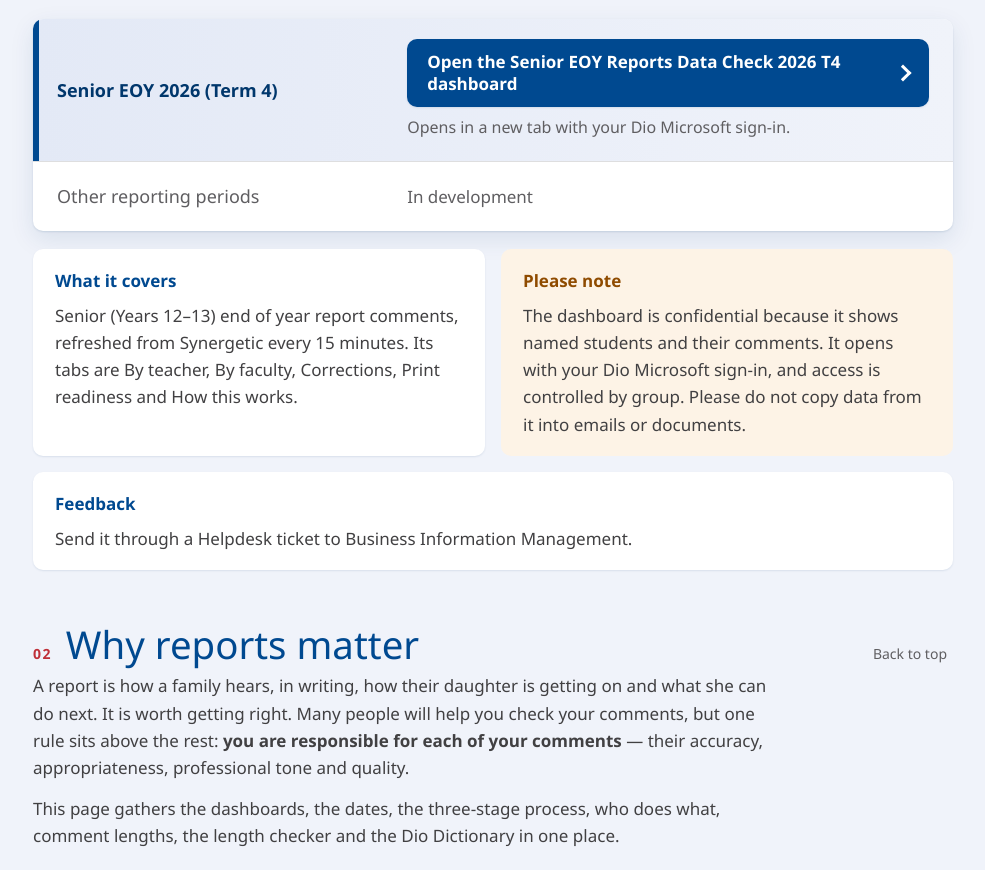
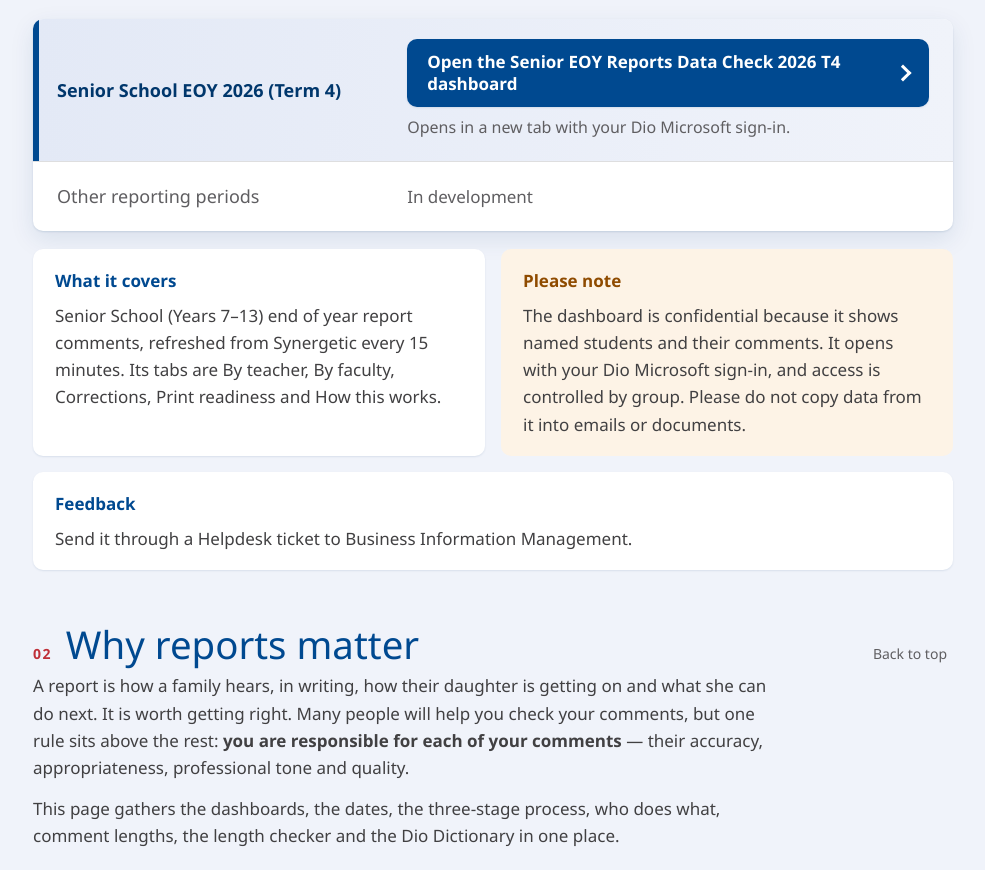
Before and after one commit to diocesanschoolforgirls/reporting-guide, a plain HTML site: page index.html in a window 1280 px wide. Shown: the part 1044-1914 px from the top of the page, without its empty margins (147-1132 px from the left). Drawn offline with Linux system fonts and the light colour scheme.

Commit message:
Dashboards: Senior School EOY; covers Years 7-13

```diff
--- a/index.html
+++ b/index.html
@@ -491,7 +491,7 @@ code.q{font:700 1rem Consolas,monospace;background:#fff;border:1px solid #b9c3d6
 
     <div class="dash">
       <div class="row live">
-        <div class="period">Senior EOY 2026 (Term 4)</div>
+        <div class="period">Senior School EOY 2026 (Term 4)</div>
         <div>
           <!-- DASHBOARD-LINK -->
           <a class="btn" href="https://dsfg.sharepoint.com/sites/BIMTeam/Shared%20Documents/Forms/AllItems.aspx?id=%2Fsites%2FBIMTeam%2FShared%20Documents%2FData%20projects%2Fstudent%20data%20dashboards%2F2026%20T4%20EOY%20reports%20data%20check%2FSenior%20EOY%20Reports%20Data%20Check%202026%20T4%2Ehtml&amp;parent=%2Fsites%2FBIMTeam%2FShared%20Documents%2FData%20projects%2Fstudent%20data%20dashboards%2F2026%20T4%20EOY%20reports%20data%20check" target="_blank" rel="noopener noreferrer">Open the Senior EOY Reports Data Check 2026 T4 dashboard</a>
@@ -505,7 +505,7 @@ code.q{font:700 1rem Consolas,monospace;background:#fff;border:1px solid #b9c3d6
     </div>
 
     <div class="dgrid">
-      <div class="cc"><h3>What it covers</h3><p style="margin:0">Senior (Years 12&ndash;13) end of year report comments, refreshed from Synergetic every 15 minutes. Its tabs are By teacher, By faculty, Corrections, Print readiness and How this works.</p></div>
+      <div class="cc"><h3>What it covers</h3><p style="margin:0">Senior School (Years 7&ndash;13) end of year report comments, refreshed from Synergetic every 15 minutes. Its tabs are By teacher, By faculty, Corrections, Print readiness and How this works.</p></div>
       <div class="cc not"><h3>Please note</h3><p>The dashboard is confidential because it shows named students and their comments. It opens with your Dio Microsoft sign-in, and access is controlled by group. Please do not copy data from it into emails or documents.</p></div>
       <div class="cc wide"><h3>Feedback</h3><p>Send it through a Helpdesk ticket to Business Information Management.</p></div>
     </div>
@@ -1082,7 +1082,7 @@ code.q{font:700 1rem Consolas,monospace;background:#fff;border:1px solid #b9c3d6
 
   <div class="spacer"></div>
   <footer class="endnote">
-    <p>Sources: 2026 Staff Handbook, Report Completion Process, Reporting Responsibilities, BIM Senior EOY reports data check. Page as at 21 October 2026.</p>
+    <p>Sources: 2026 Staff Handbook, Report Completion Process, Reporting Responsibilities, BIM Senior EOY reports data check. Page as at 5 November 2026.</p>
     <p>AI use: built with help from Claude (Anthropic).</p>
   </footer>
 </main>
```
